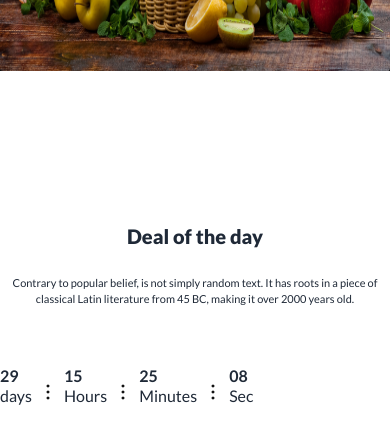
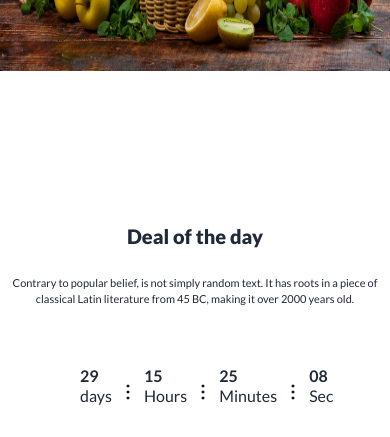
Before and after one commit to Jahid2121/B8A3-fruit-brust-with-daisyui, a plain HTML site: page index.html in a window 390 px wide. Shown: the part 382-819 px from the top of the page. Drawn offline with nearby package versions, Linux system fonts and the light colour scheme; grey boxes are pictures that could not be loaded.

Commit message:
countdown finished with responsive in mobile

```diff
--- a/index.html
+++ b/index.html
@@ -223,7 +223,7 @@
           </div>
 
           <!-- timer -->
-          <div class="grid  grid-flow-col lg:gap-5 text-center auto-cols-max my-5 lg:mt-52 mb-6">
+          <div class="grid  grid-flow-col lg:gap-5 text-center mx-20 auto-cols-max my-5 lg:mt-52 mb-6">
             <!-- days -->
             <div class="flex ">
               <div class="flex flex-col ">
```
